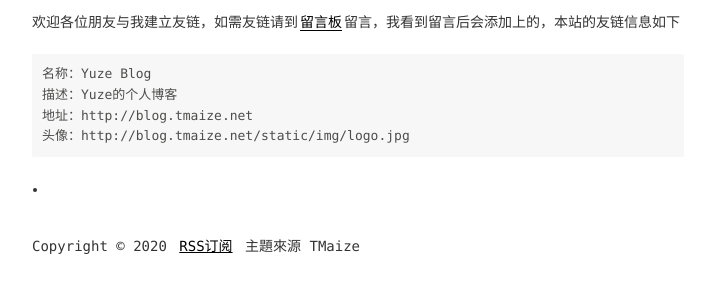
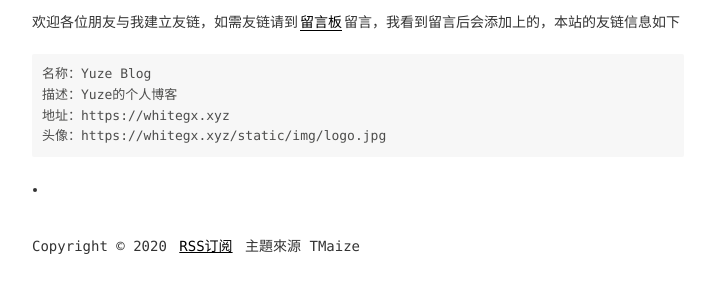
Before and after one commit to Rkgoange/Yuze, a Jekyll site: the page built from pages/links.md, in a window 1280 px wide. Shown: the part 166-459 px from the top of the page, without its empty margins (282-993 px from the left). Built offline with Jekyll 4.4.1, drawn with Linux system fonts in a browser that asks for light colours; comment, search, counter and statistics services are not loaded; part of the change alters nothing that is shown.

Commit message:
Update links.md

````diff
--- a/pages/links.md
+++ b/pages/links.md
@@ -8,8 +8,8 @@ title: 友情链接
 ```
 名称：{{ site.title }}
 描述：{{ site.description }}
-地址：{{ site.domainUrl }}{{ site.baseUrl }}
-头像：{{ site.domainUrl }}{{ site.baseUrl }}/static/img/logo.jpg
+地址：https://whitegx.xyz
+头像：https://whitegx.xyz/static/img/logo.jpg
 ```
 
 <ul>
````
